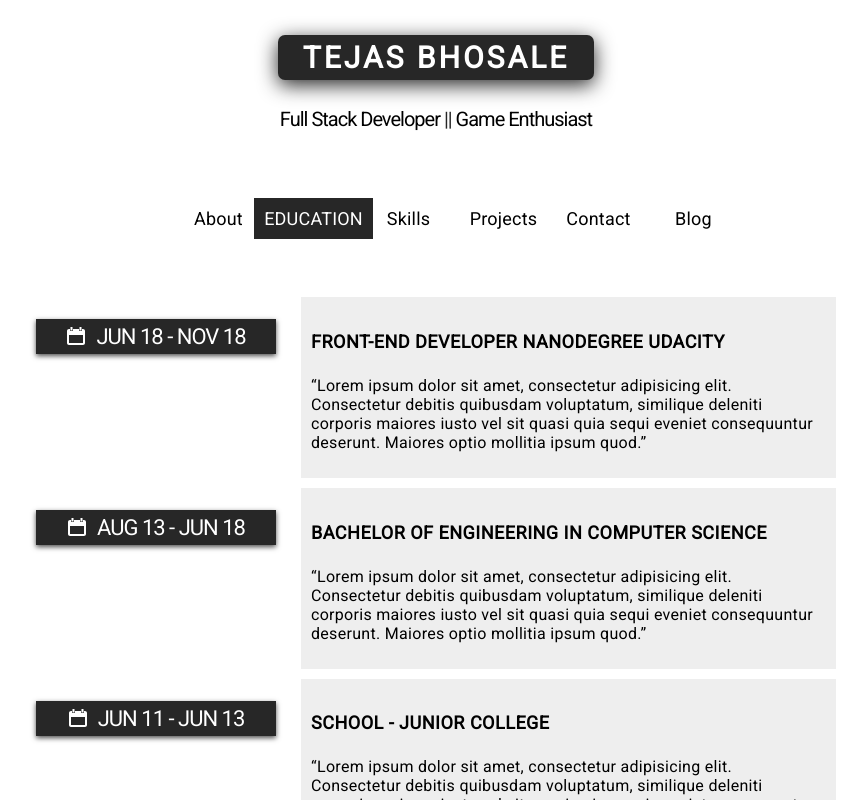
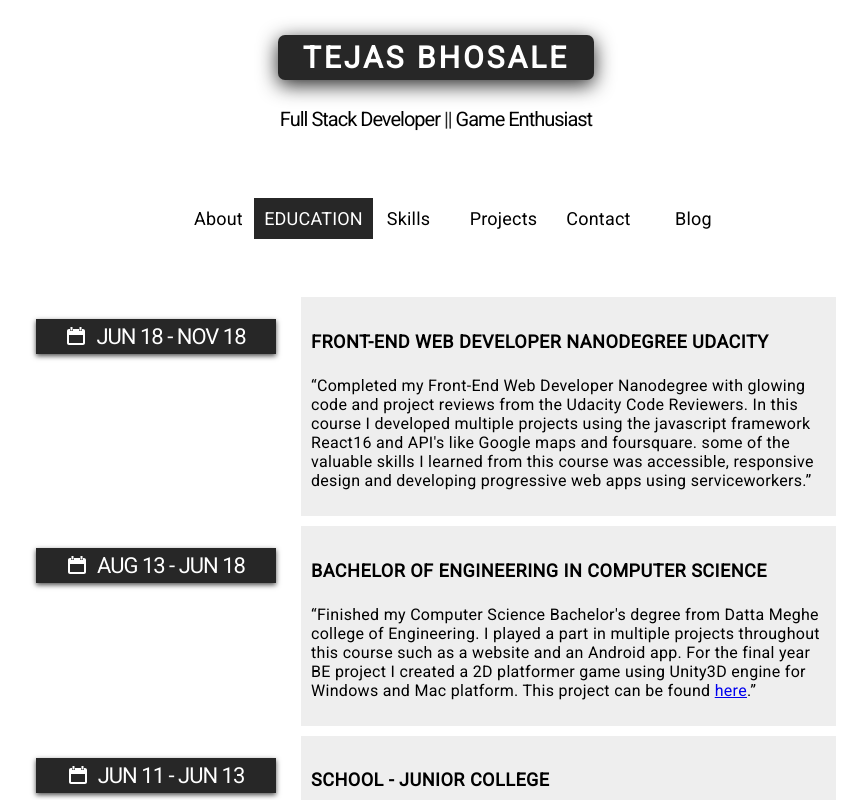
Before and after one commit to bhosaleT/my-portfolio-react, a React (Create React App) app: page / in a window 1280 px wide. Both pictures are taken after a click on the item "Education". Shown: the top 800 px of the page, without its empty margins (204-1071 px from the left). Built offline with nearby package versions, Linux system fonts and the light colour scheme.

Commit message:
updated portfolio info

```diff
--- a/public/index.html
+++ b/public/index.html
@@ -11,6 +11,7 @@
     <link rel="manifest" href="%PUBLIC_URL%/manifest.json">
     <link rel="shortcut icon" href="%PUBLIC_URL%/favicon.ico">
     <link href="https://fonts.googleapis.com/css?family=Roboto" rel="stylesheet">
+    <link href="https://fonts.googleapis.com/css?family=Pacifico" rel="stylesheet">
     <!--
       Notice the use of %PUBLIC_URL% in the tags above.
       It will be replaced with the URL of the `public` folder during the build.
--- a/src/components/About.js
+++ b/src/components/About.js
@@ -9,7 +9,11 @@ const About = () => (
     />
     <div className="about__text">
       <p className="about-text">
-        I'm a newly graduated web developer offering enthusiasm and understanding of Front-end frameworks like React, Redux and advanced CSS techniques and back-end frameworks like Node.js and mongoDB. I will bring to the table the ability to design and develop beautiful and functional websites using the latest technologies and guidelines.
+        <span className="highlight"> I'm</span> a newly graduated web developer offering enthusiasm
+        and understanding of Front-end frameworks like React, Redux and advanced
+        CSS techniques and back-end frameworks like Node.js and mongoDB. I will
+        bring to the table the ability to design and develop beautiful and
+        functional websites using the latest technologies and web guidelines.
       </p>
 
       <a className="button" href={require("../resume/resume.pdf")} download>
--- a/src/components/Education.js
+++ b/src/components/Education.js
@@ -13,16 +13,17 @@ const Education = () => (
       </h3>
       <div className="education-block__info">
         <h4 className="education-block__heading">
-          Front-End Developer Nanodegree Udacity
+          Front-End Web Developer Nanodegree Udacity
         </h4>
         <p className="education-block__paragraph">
           <q>
-          Lorem ipsum dolor sit amet, consectetur adipisicing elit. Consectetur
-          debitis quibusdam voluptatum, similique deleniti corporis maiores
-          iusto vel sit quasi quia sequi eveniet consequuntur deserunt. Maiores
-          optio mollitia ipsum quod.
+            Completed my Front-End Web Developer Nanodegree with glowing code
+            and project reviews from the Udacity Code Reviewers. In this course
+            I developed multiple projects using the javascript framework React16
+            and API's like Google maps and foursquare. some of the valuable
+            skills I learned from this course was accessible, responsive design
+            and developing progressive web apps using serviceworkers.
           </q>
-
         </p>
       </div>
     </div>
@@ -41,10 +42,12 @@ const Education = () => (
         </h4>
         <p className="education-block__paragraph">
           <q>
-          Lorem ipsum dolor sit amet, consectetur adipisicing elit. Consectetur
-          debitis quibusdam voluptatum, similique deleniti corporis maiores
-          iusto vel sit quasi quia sequi eveniet consequuntur deserunt. Maiores
-          optio mollitia ipsum quod.
+            Finished my Computer Science Bachelor's degree from Datta Meghe college of Engineering.
+            I played a part in multiple projects throughout this course such as
+            a website and an Android app. For the final year BE project I
+            created a 2D platformer game using Unity3D engine for Windows and
+            Mac platform. This project can be found{" "}
+            <a href="https://github.com/bhosaleT/KnightFall">here</a>.
           </q>
         </p>
       </div>
@@ -59,15 +62,10 @@ const Education = () => (
         JUN 11 - JUN 13
       </h3>
       <div className="education-block__info">
-        <h4 className="education-block__heading">
-         School - Junior College
-        </h4>
+        <h4 className="education-block__heading">School - Junior College</h4>
         <p className="education-block__paragraph">
           <q>
-          Lorem ipsum dolor sit amet, consectetur adipisicing elit. Consectetur
-          debitis quibusdam voluptatum, similique deleniti corporis maiores
-          iusto vel sit quasi quia sequi eveniet consequuntur deserunt. Maiores
-          optio mollitia ipsum quod.
+           Finished my schooling from "Shri Vani Vidya Shala High School" with a special interest in Computers and went on to finish my jr College from S.V. Joshi College with Computer Science as my selected subject.
           </q>
         </p>
       </div>
--- a/src/css/App.css
+++ b/src/css/App.css
@@ -178,6 +178,8 @@ li {
 .highlight {
   font-weight: bold;
   color: #272727;
+  font-size: 25px;
+ font-family: 'Pacifico', cursive;
 }
 
 .button {
```
